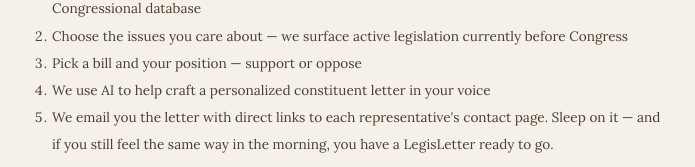
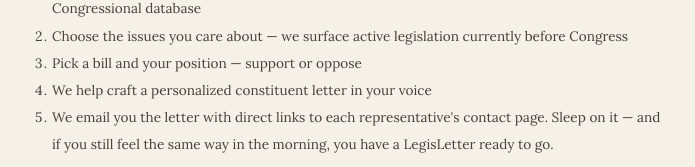
Before and after one commit to joeybasu-ind/legisletter, a React (Vite) app: page / in a window 1280 px wide. Shown: the part 877-1044 px from the top of the page, without its empty margins (292-987 px from the left). Built offline with nearby package versions, Linux system fonts and the light colour scheme.

Commit message:
Remove AI mention from step 4 copy

```diff
--- a/src/App.jsx
+++ b/src/App.jsx
@@ -448,7 +448,7 @@
               <li>Enter your address — we look up your real elected representatives using the official U.S. Congressional database</li>
               <li>Choose the issues you care about — we surface active legislation currently before Congress</li>
               <li>Pick a bill and your position — support or oppose</li>
-              <li>We use AI to help craft a personalized constituent letter in your voice</li>
+              <li>We help craft a personalized constituent letter in your voice</li>
               <li>We email you the letter with direct links to each representative's contact page. Sleep on it — and if you still feel the same way in the morning, you have a LegisLetter ready to go.</li>
             </ol>
             <p style={{ fontSize: '0.8rem', color: '#8A7A6A', fontStyle: 'italic', lineHeight: 1.7 }}>
```
